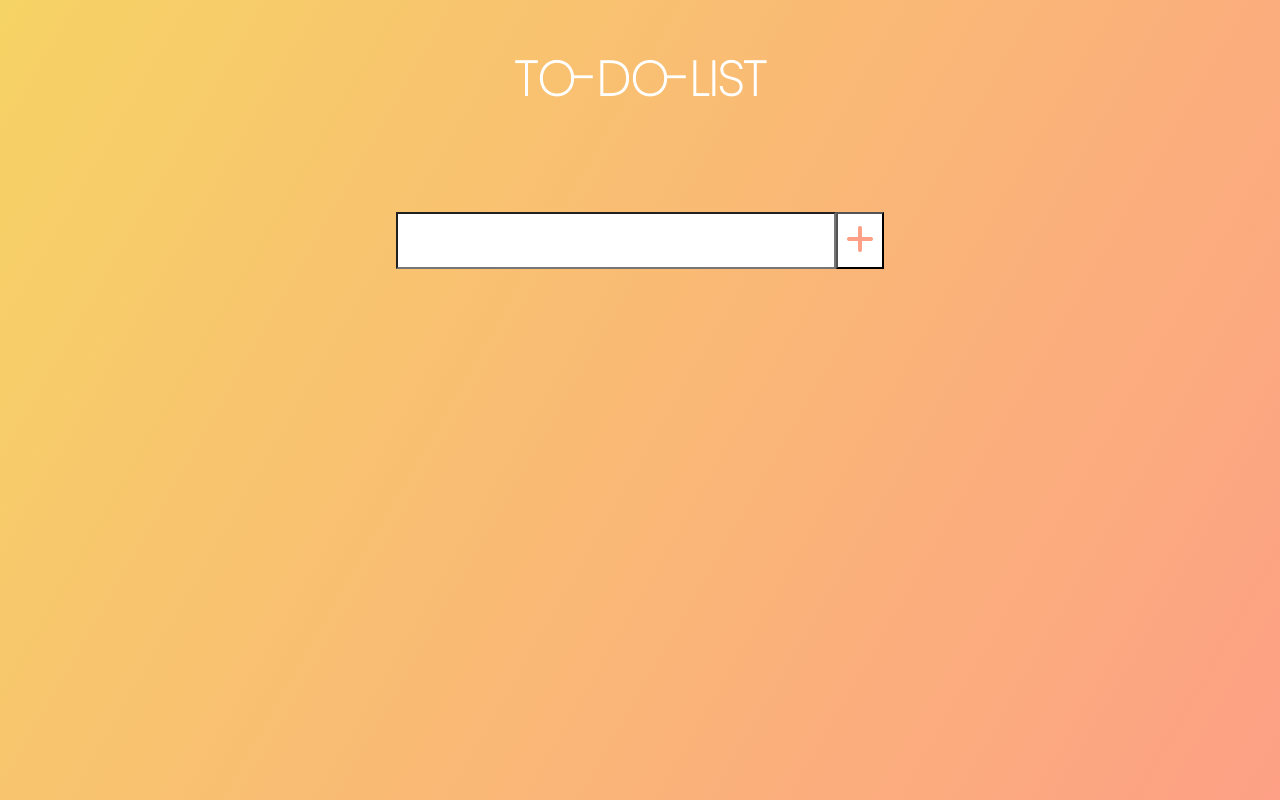
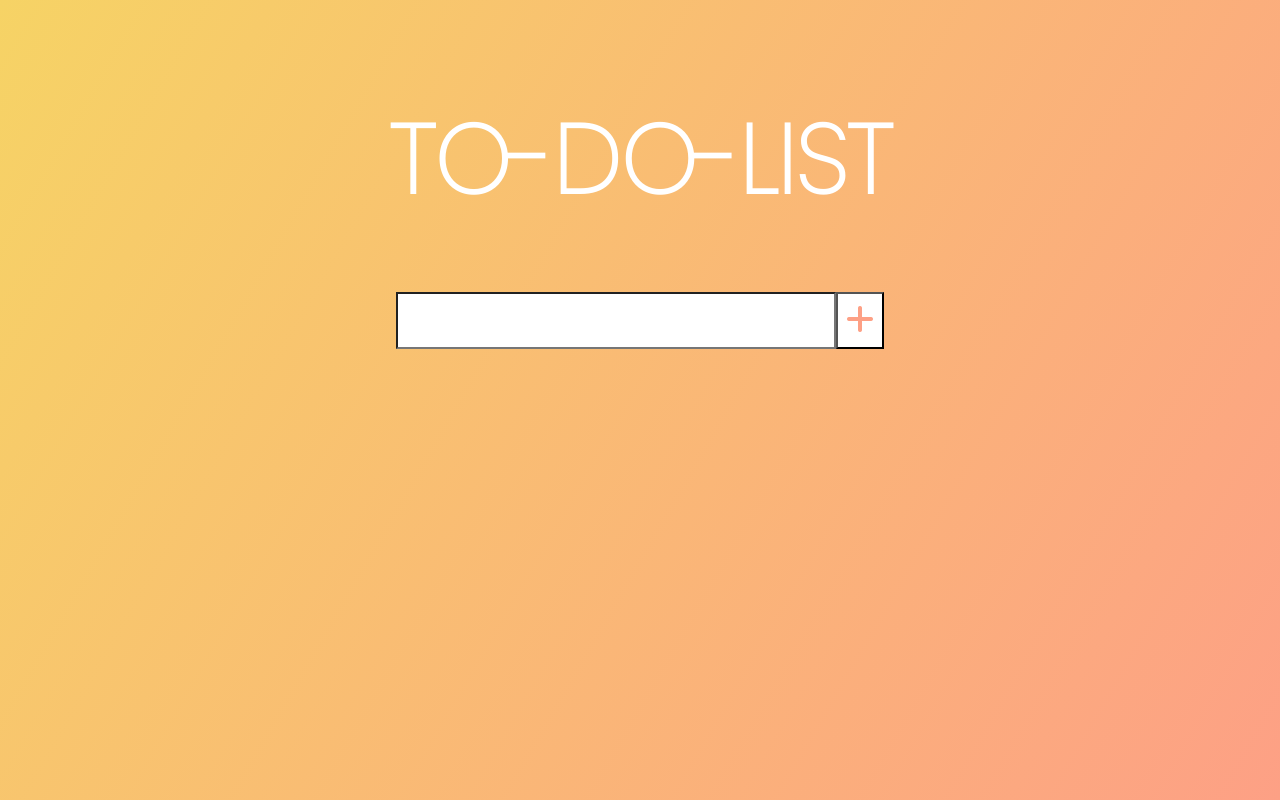
Before and after one commit to federico-barbieri/to-do-list, a plain HTML site: page index.html in a window 1280 px wide. Drawn offline with Linux system fonts and the light colour scheme.

Commit message:
Add files via upload

```diff
--- a/index.html
+++ b/index.html
@@ -18,6 +18,10 @@
   </head>
   <body>
 
+    <div class="container">
+
+
+
     <header>
       <h1>TO-DO-LIST</h1>
     </header>
@@ -32,6 +36,8 @@
       </ul>
     </div>
 
+      </div>
+
 <script src="app.js" charset="utf-8"></script>
   </body>
 </html>
--- a/styles.css
+++ b/styles.css
@@ -9,11 +9,22 @@ body{
   color: white;
   font-family: 'Poppins', sans-serif;
   min-height: 100vh;
-  overflow: hidden;
+  width: 100%;
+}
+
+.container{
+  max-width: 100%;
+  display: flex;
+  flex-direction: column;
+  justify-content: center;
 }
 
 header{
-  font-size: 1.5rem;
+  font-size: 3rem;
+  display: flex;
+  justify-content: center;
+  align-items: center;
+  margin: 5rem auto 0 auto;
 }
 
 header, form{
```
